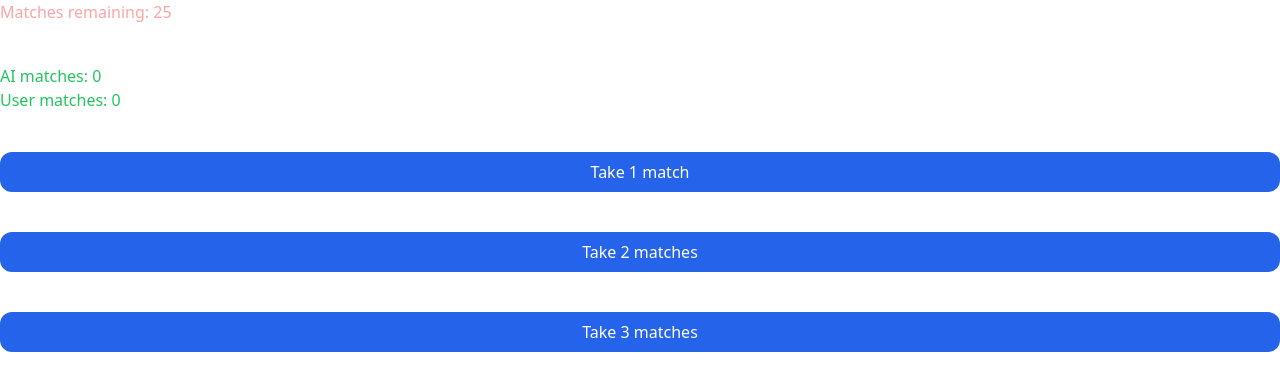
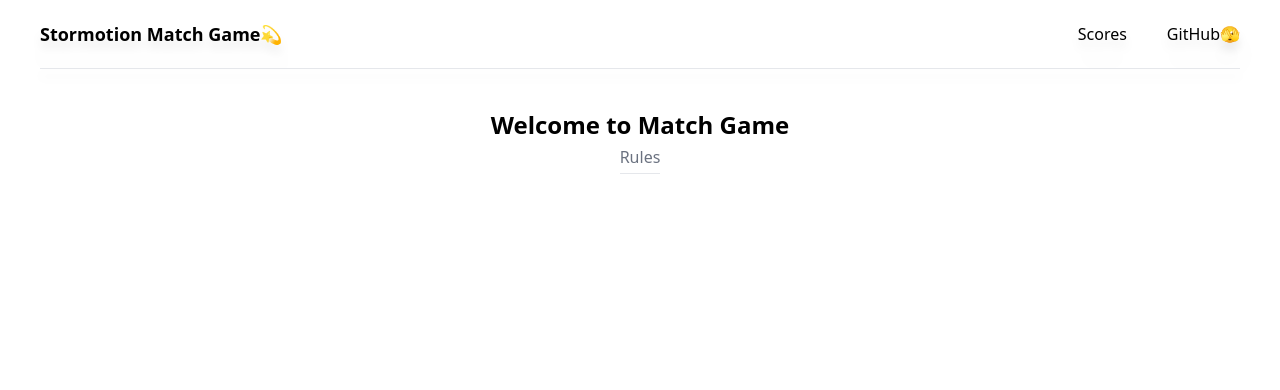
Before and after one commit to mamamamamaa/stormotion_test, a React (Vite) app: page / in a window 1280 px wide. Shown: the top 390 px of the page. Built offline with nearby package versions, Linux system fonts and the light colour scheme.

Commit message:
add hero section

```diff
--- a/index.html
+++ b/index.html
@@ -6,8 +6,8 @@
     <meta name="viewport" content="width=device-width, initial-scale=1.0" />
     <title>Stormotion Test</title>
   </head>
-  <body>
-    <div id="root"></div>
+  <body class="container mx-auto px-10">
+    <div id="root" ></div>
     <script type="module" src="/src/main.tsx"></script>
   </body>
 </html>
--- a/src/components/App.tsx
+++ b/src/components/App.tsx
@@ -1,9 +1,20 @@
-import { MatchGame } from "./MatchGame.tsx";
+import { MatchGame } from "./MatchGame/MatchGame.tsx";
 
 export const App = () => {
   return (
     <>
-      <MatchGame />
+      <section>
+        <h1 className="text-center font-bold text-2xl">
+          Welcome to Match Game
+        </h1>
+        <button
+          type="button"
+          className="block mx-auto font-normal border-b py-1 text-gray-500"
+        >
+          Rules
+        </button>
+      </section>
+      {/*<MatchGame />*/}
     </>
   );
 };
--- /dev/null
+++ b/src/components/GameSetting/GameSetting.tsx
@@ -0,0 +1,5 @@
+import { FC } from "react";
+
+export const GameSetting: FC = () => {
+  return <></>;
+};
--- /dev/null
+++ b/src/components/Header/Header.tsx
@@ -0,0 +1,22 @@
+import { FC } from "react";
+
+export const Header: FC = () => {
+  return (
+    <header className="flex justify-between py-5 drop-shadow-xl border-b">
+      <h1 className="font-bold text-lg">
+        <a href="https://stormotion.io/" target="_blank">
+          Stormotion Match Game💫
+        </a>
+      </h1>
+      <div className="flex items-center gap-10">
+        <button type="button">Scores</button>
+        <a
+          href="https://github.com/mamamamamaa/stormotion_test"
+          target="_blank"
+        >
+          GitHub🫣
+        </a>
+      </div>
+    </header>
+  );
+};
--- /dev/null
+++ b/src/components/Layout/Layout.tsx
@@ -0,0 +1,15 @@
+import { FC, ReactNode } from "react";
+import { Header } from "../Header/Header.tsx";
+
+interface Props {
+  children: ReactNode;
+}
+
+export const Layout: FC<Props> = ({ children }) => {
+  return (
+    <>
+      <Header />
+      <main className="py-10">{children}</main>
+    </>
+  );
+};
--- a/src/components/MatchGame.tsx
+++ /dev/null
@@ -1,94 +0,0 @@
-import { useState, FC, Fragment } from "react";
-import { MatchButton } from "./MatchButton.tsx";
-
-type MatchGameParams = {
-  n: number;
-  m: number;
-};
-
-const useMatchGameAI = ({ n, m }: MatchGameParams) => {
-  const [matchesRemaining, setMatchesRemaining] = useState<number>(2 * n + 1);
-  const [userMatches, setUserMatches] = useState<number>(0);
-  const [aiMatches, setAiMatches] = useState<number>(0);
-
-  const makeAIMove = () => {
-    let matches: number;
-
-    if (matchesRemaining === m + 1) {
-      matches = 1;
-    } else if (matchesRemaining <= m) {
-      matches = matchesRemaining;
-    } else {
-      const remainder = matchesRemaining % (m + 1);
-      matches = remainder === 0 ? 1 : m - remainder + 1;
-    }
-
-    setMatchesRemaining(matchesRemaining - matches);
-    setAiMatches((prevState) => prevState + matches);
-  };
-
-  const makeUserMove = (matches: number) => {
-    if (matches > 0 && matches <= m && matches <= matchesRemaining) {
-      setMatchesRemaining(matchesRemaining - matches);
-      setUserMatches((prevState) => prevState + matches);
-    }
-  };
-
-  const resetGame = () => {
-    setMatchesRemaining(2 * n + 1);
-    setAiMatches(0);
-    setUserMatches(0);
-  };
-
-  return {
-    matchesRemaining,
-    makeAIMove,
-    makeUserMove,
-    userMatches,
-    aiMatches,
-    resetGame,
-  };
-};
-
-export const MatchGame: FC = () => {
-  const startData: MatchGameParams = {
-    n: 12,
-    m: 3,
-  };
-
-  const matchesArray = Array.from(
-    { length: startData.m },
-    (_, index) => index + 1
-  );
-
-  const { matchesRemaining, makeAIMove, makeUserMove, userMatches, aiMatches } =
-    useMatchGameAI(startData);
-
-  const handleUserMove = (matches: number) => {
-    makeUserMove(matches);
-    makeAIMove();
-  };
-
-  return (
-    <div className="flex flex-col gap-10">
-      <p className="text-red-300">Matches remaining: {matchesRemaining}</p>
-
-      <div className="text-green-500">
-        <h1>AI matches: {aiMatches}</h1>
-        <h1>User matches: {userMatches}</h1>
-      </div>
-
-      <div className="flex flex-col gap-10 text-center">
-        {matchesArray.map((match) => (
-          <Fragment key={match}>
-            <MatchButton
-              handleUserMove={handleUserMove}
-              match={match}
-              matchesRemaining={matchesRemaining}
-            />
-          </Fragment>
-        ))}
-      </div>
-    </div>
-  );
-};
--- /dev/null
+++ b/src/components/MatchGame/MatchGame.tsx
@@ -0,0 +1,47 @@
+import { FC, Fragment } from "react";
+import { MatchButton } from "../MatchButton/MatchButton.tsx";
+import { MatchGameParams } from "../../types/matchGame.ts";
+import { useMatchGame } from "../../hooks/useMatchGame.ts";
+
+export const MatchGame: FC = () => {
+  const startData: MatchGameParams = {
+    n: 12,
+    m: 3,
+  };
+
+  const matchesArray = Array.from(
+    { length: startData.m },
+    (_, index) => index + 1
+  );
+
+  const { matchesRemaining, makeAIMove, makeUserMove, userMatches, aiMatches } =
+    useMatchGame(startData);
+
+  const handleUserMove = (matches: number) => {
+    makeUserMove(matches);
+    makeAIMove();
+  };
+
+  return (
+    <div className="flex flex-col gap-10">
+      <p className="text-red-300">Matches remaining: {matchesRemaining}</p>
+
+      <div className="text-green-500">
+        <h1>AI matches: {aiMatches}</h1>
+        <h1>User matches: {userMatches}</h1>
+      </div>
+
+      <div className="flex flex-col gap-10 text-center">
+        {matchesArray.map((match) => (
+          <Fragment key={match}>
+            <MatchButton
+              handleUserMove={handleUserMove}
+              match={match}
+              matchesRemaining={matchesRemaining}
+            />
+          </Fragment>
+        ))}
+      </div>
+    </div>
+  );
+};
--- /dev/null
+++ b/src/hooks/useMatchGame.ts
@@ -0,0 +1,50 @@
+import { useState } from "react";
+import { MatchGameParams } from "../types/matchGame.ts";
+
+export const useMatchGame = ({ n, m }: MatchGameParams) => {
+  const [matchesRemaining, setMatchesRemaining] = useState<number>(2 * n + 1);
+  const [userMatches, setUserMatches] = useState<number>(0);
+  const [aiMatches, setAiMatches] = useState<number>(0);
+
+  const makeAIMove = () => {
+    let matches: number;
+
+    if (matchesRemaining === 0) return;
+
+    if (matchesRemaining === m + 1) {
+      matches = 1;
+    } else if (matchesRemaining <= m) {
+      matches = matchesRemaining;
+    } else {
+      const remainder = matchesRemaining % (m + 1);
+      matches = remainder === 0 ? 1 : m - remainder + 1;
+    }
+
+    console.log(matches);
+
+    setMatchesRemaining((prevState) => prevState - matches);
+    setAiMatches((prevState) => prevState + matches);
+  };
+
+  const makeUserMove = (matches: number) => {
+    if (matches > 0 && matches <= m && matches <= matchesRemaining) {
+      setMatchesRemaining((prevState) => prevState - matches);
+      setUserMatches((prevState) => prevState + matches);
+    }
+  };
+
+  const resetGame = () => {
+    setMatchesRemaining(2 * n + 1);
+    setAiMatches(0);
+    setUserMatches(0);
+  };
+
+  return {
+    matchesRemaining,
+    makeAIMove,
+    makeUserMove,
+    userMatches,
+    aiMatches,
+    resetGame,
+  };
+};
--- a/src/main.tsx
+++ b/src/main.tsx
@@ -1,10 +1,10 @@
-import React from "react";
 import ReactDOM from "react-dom/client";
 import { App } from "./components/App.tsx";
 import "./index.css";
+import { Layout } from "./components/Layout/Layout.tsx";
 
 ReactDOM.createRoot(document.getElementById("root") as HTMLElement).render(
-  <React.StrictMode>
+  <Layout>
     <App />
-  </React.StrictMode>
+  </Layout>
 );
--- /dev/null
+++ b/src/types/matchGame.ts
@@ -0,0 +1,4 @@
+export type MatchGameParams = {
+  n: number;
+  m: number;
+};
```
Also changed, not shown: src/components/MatchButton/MatchButton.tsx (renamed from src/components/MatchButton.tsx).
